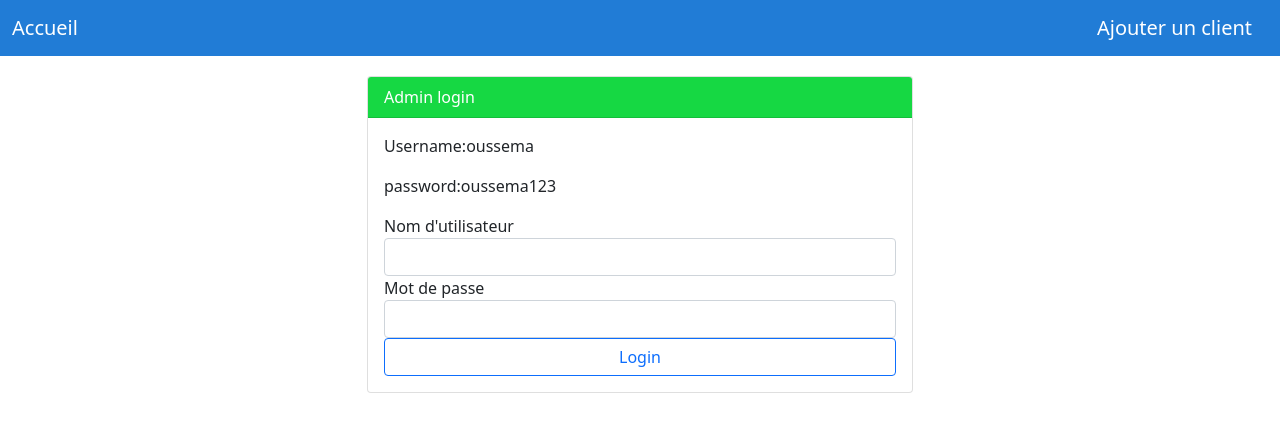
After one commit to oussema-chemingui/MyClients, a PHP site: page /login.php in a window 1280 px wide. The commit adds this page. Shown: the top 432 px of the page. Run offline with PHP 8.4, Linux system fonts and the light colour scheme.

Commit message:
admin session

```diff
--- a/add.php
+++ b/add.php
@@ -1,6 +1,5 @@
 <?php
-session_start();
-
+include('session.php');
 include('db.php');
 include('header.php')
 ?>
--- /dev/null
+++ b/login.php
@@ -0,0 +1,51 @@
+<?php
+session_start();
+include('db.php');
+include('header.php');
+
+if(isset($_POST['btnLogin'])){
+	$username = $_POST['username'];
+	$password =$_POST['password'];
+	$epassword = md5($password);
+	$sql = "SELECT username,password FROM users WHERE username='$username' AND password='$epassword'";
+	$results = mysqli_query($db,$sql);
+
+	if(mysqli_num_rows($results)>0){
+		$_SESSION['username'] = $_POST['username'];
+		header('Location:index.php');
+	}else{
+		echo"Invalid username/password";
+		header('Location:login.php');
+	}
+}
+
+
+?>
+
+<div class="container">
+	<div class="row justify-content-center">
+		<div class="col-md-6">
+			<form action="login.php" method="post">
+		<div class="card">
+			<div class="card-header" style="background-color: #16d843; color: #fff;">Admin login</div>
+			<div class="card-body">
+				<p>Username:oussema</p>
+				<p>password:oussema123</p>
+				<div class="form-group">
+					<label for="email">Nom d'utilisateur</label>
+					<input type="text" name="username" class="form-control">
+				</div>
+				<div class="form-group">
+					<label for="password">Mot de passe</label>
+					<input type="password" name="password" class="form-control">
+				</div>
+				<div class="form-group">
+					<button type="submit" name="btnLogin" class="btn btn-outline-primary" style="width: 100%;">Login</button>
+				</div>
+
+			</div>
+		</div>
+		</form>
+	</div>
+	</div>
+</div>
--- /dev/null
+++ b/logout.php
@@ -0,0 +1,4 @@
+<?php
+session_start();
+session_destroy();
+header("Location:login.php");
--- a/update.php
+++ b/update.php
@@ -12,7 +12,7 @@ $result = mysqli_query($db,"update clients set name='$name', email='$email', pho
 
 if($result==true){
 	session_start();
-	$_SESSION['message']='Informations client modifier';
+	$_SESSION['message']='Modification éffectuer';
 	header('location:index.php');
 }
 ?>
```
Also changed, not shown: delete.php (added, +10 -0 lines), index.php (+6 -2 lines), session.php (added, +7 -0 lines).
